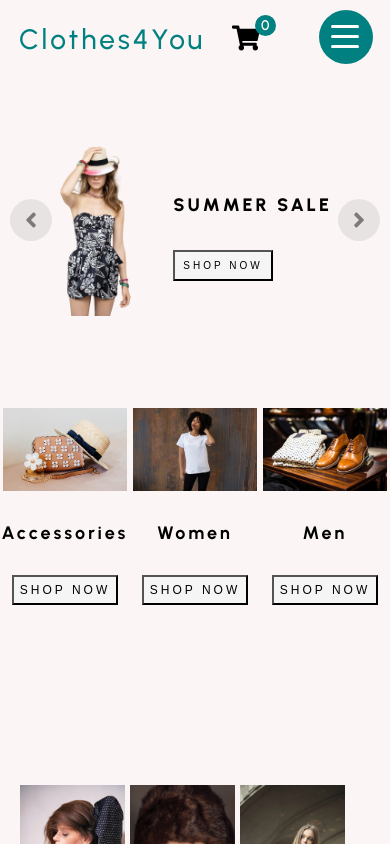
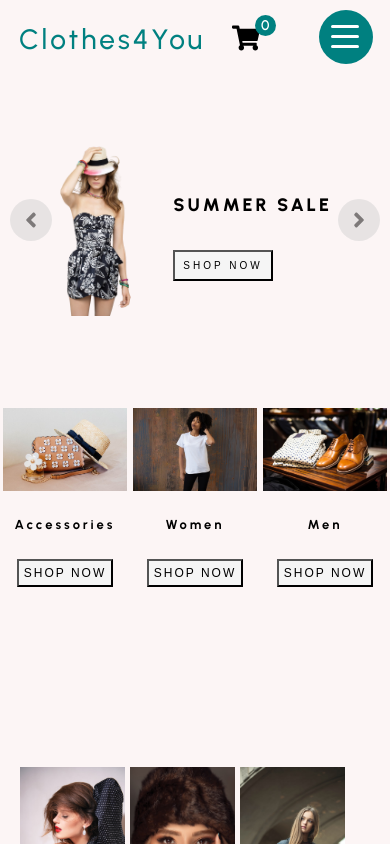
Before and after one commit to CarinWood/fashion-store, a React (Create React App) app: page / in a window 390 px wide. Shown: the top 844 px of the page. Built offline with nearby package versions, Linux system fonts and the light colour scheme.

Commit message:
Update categories.css

```diff
--- a/src/components/categories/categories.css
+++ b/src/components/categories/categories.css
@@ -54,7 +54,7 @@
 @media screen and (max-width: 500px) {
 
     .cat-title {
-        font-size: 18px;
+        font-size: 13px;
         margin-left: 0px;
     }
 
@@ -62,9 +62,9 @@
         background: whitesmoke;
         color: black;
         font-size: 12px;
-        letter-spacing: 3px;
+        letter-spacing: 2px;
         font-weight: 500;
-        padding: 6px;
+        padding: 5px;
         margin-left: 0px;
     }
 
```
